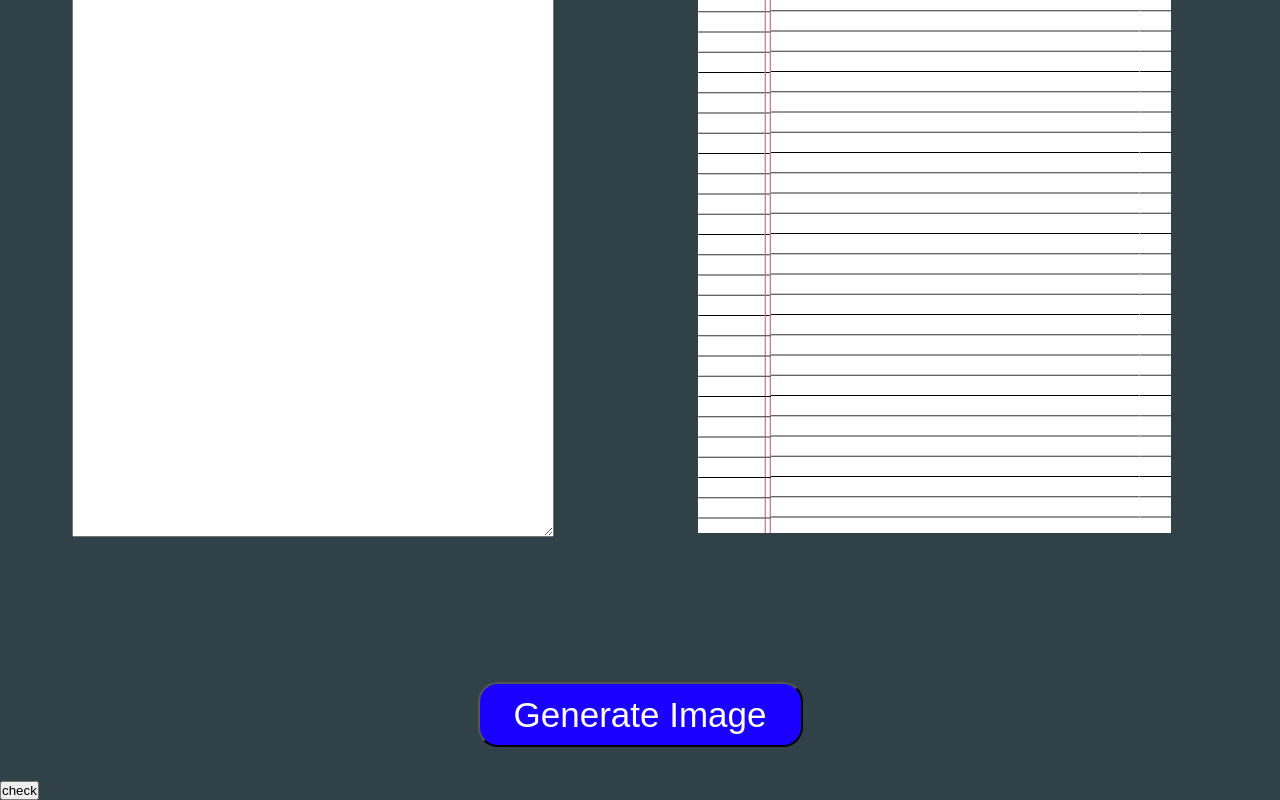
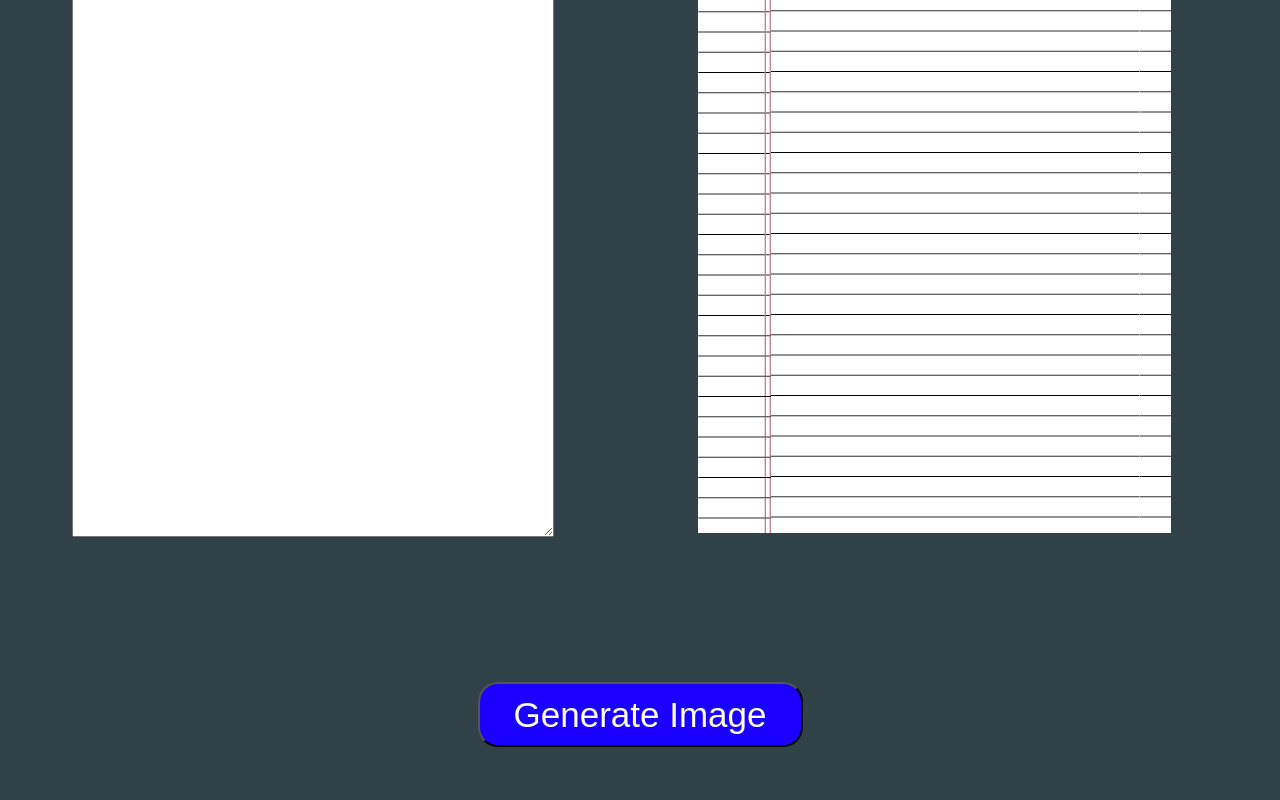
Before and after one commit to rushabhshah2002/text-to-handwriting-, a React (Create React App) app: page / in a window 1280 px wide. Shown: the part 1186-1986 px from the top of the page. Built offline with nearby package versions, Linux system fonts and the light colour scheme; what @react-pdf/renderer would draw is missing.

Commit message:
fixed bugs

```diff
--- a/src/temp.js
+++ b/src/temp.js
@@ -747,9 +747,6 @@ const Temp = () => {
         </div>}
 
 
-        <div>
-          <button onClick={ocr}> check</button>
-        </div>
       </div>
     </div>
   );
```
